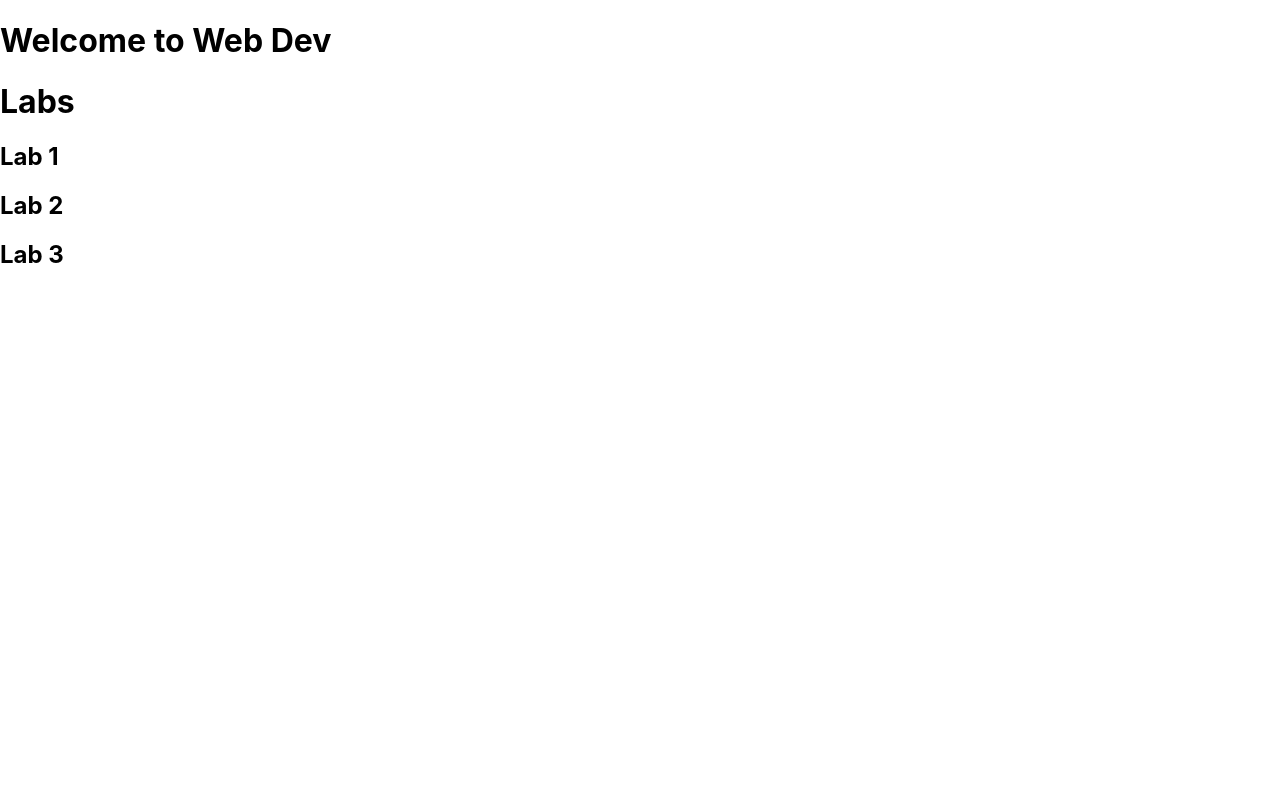
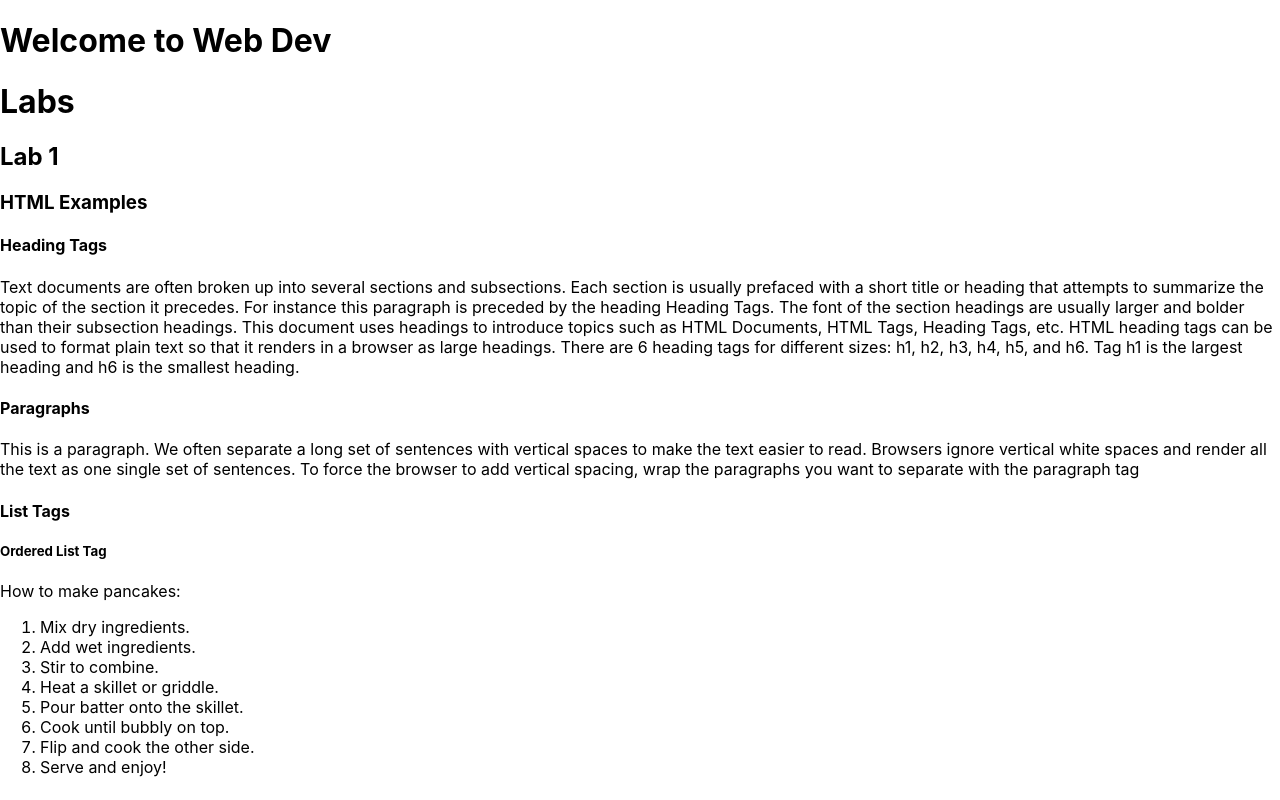
Before and after one commit to its-mz/kanbas-react-web-app-cs5610-fa24, a React (Create React App) app: page / in a window 1280 px wide. Shown: the top 800 px of the page. Built offline with nearby package versions, Linux system fonts and the light colour scheme.

Commit message:
Add 'Labs/Lab1'

```diff
--- a/src/App.tsx
+++ b/src/App.tsx
@@ -2,13 +2,14 @@ import React from 'react';
 //import logo from './logo.svg';
 import './App.css';
 //import Labs from './Labs';
+import Lab1 from './Labs/Lab1';
 
 function App() {
   return (
     <div>
       <h1>Welcome to Web Dev</h1>
       <h1>Labs</h1>
-      <h2>Lab 1</h2>
+      <Lab1 />
       <h2>Lab 2</h2>
       <h2>Lab 3</h2>
     </div>
```
